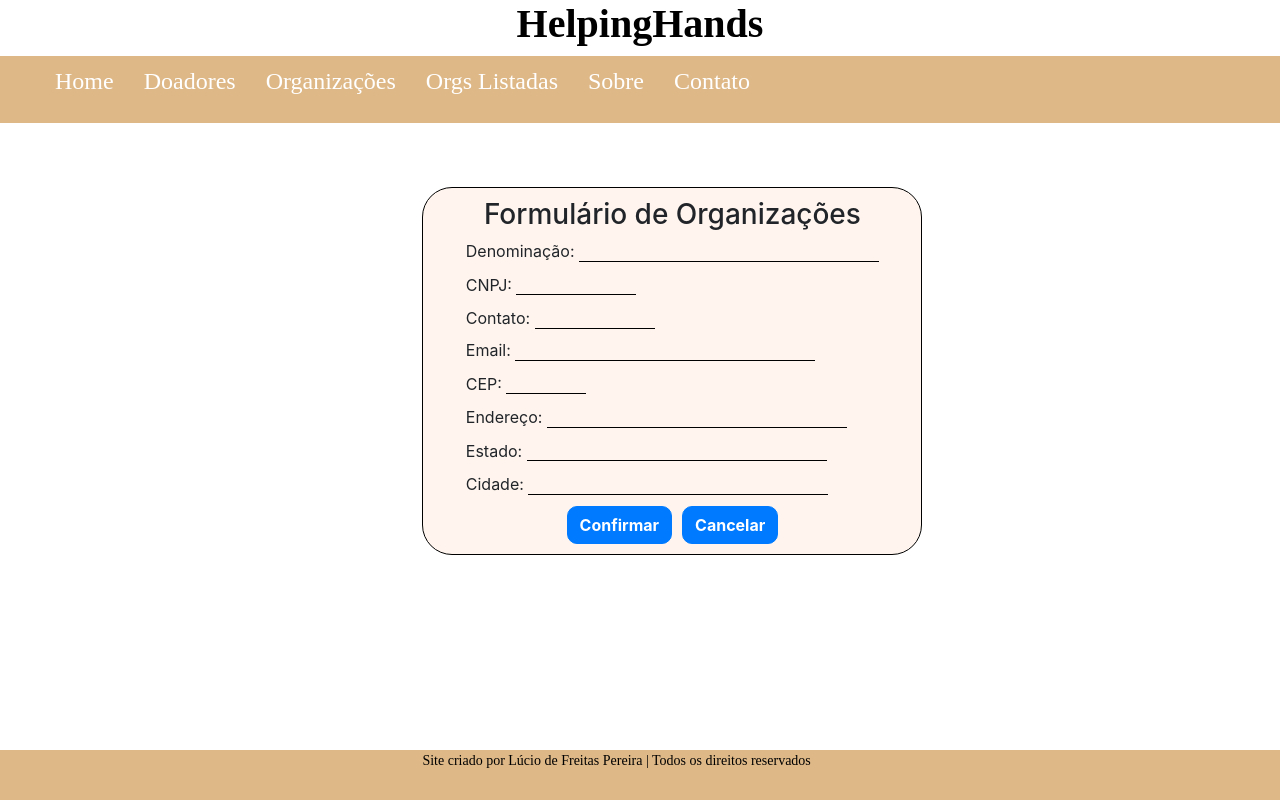
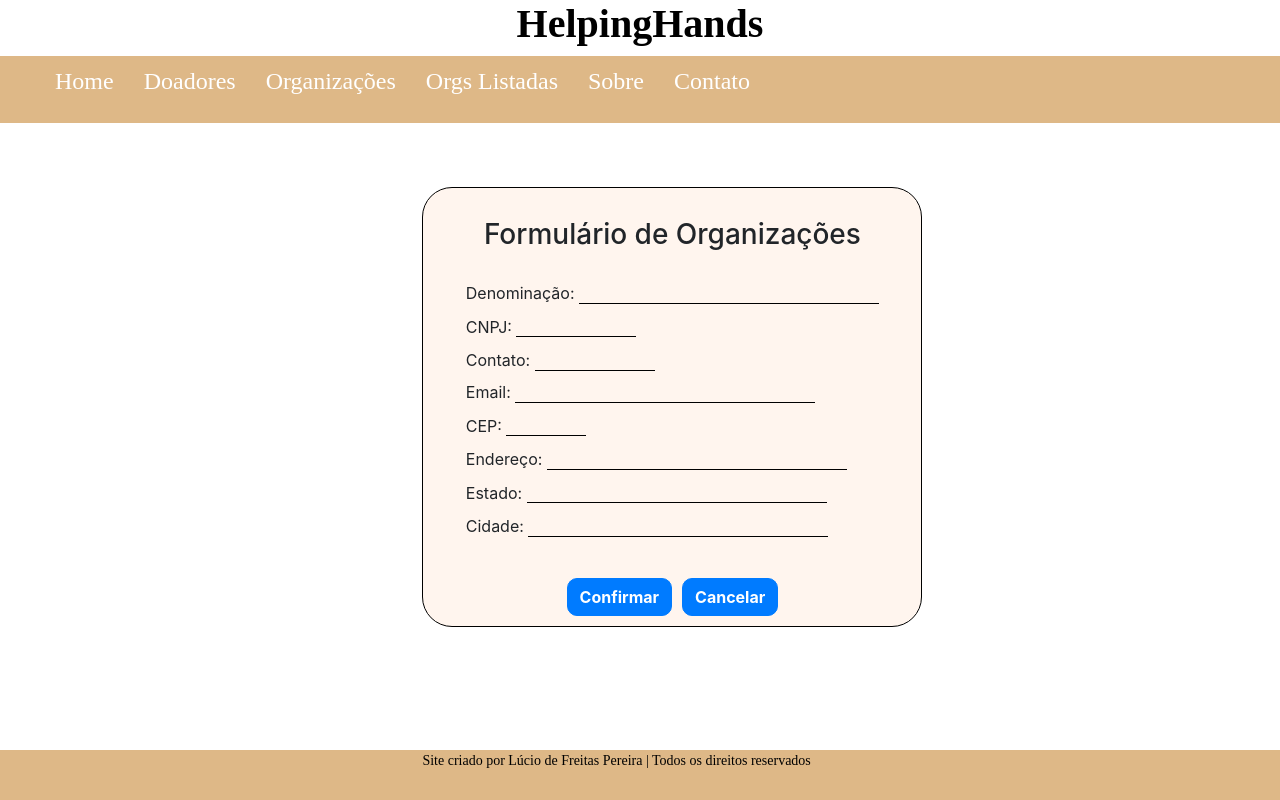
Before and after one commit to luciofreitas/Helping-Hands, a React (Create React App) app: page /orgs in a window 1280 px wide. Built offline with nearby package versions, Linux system fonts and the light colour scheme; a web font is replaced by a local one.

Commit message:
nada demais

```diff
--- a/src/components/FormDonors/index.jsx
+++ b/src/components/FormDonors/index.jsx
@@ -102,14 +102,14 @@
         <label>Data de Nascimento: <InputAge type="date" value={nasc} onChange={handleNasc} /></label>
 
         <label>CEP: <InputCEP type="tel" minLength="8" maxLength="8" value={cep}  onChange={handleCep} pattern="[0-9]" required/></label>
-
-        <label>Endereço: <InputText type="text" value={end} onChange={handleEnd} pattern="[A-Za-z]" required/></label>
         <select id="estados">
           <option value ="">Selecione um estado</option>
         </select>
         <select id="cidades" disabled>
           <option value ="">Selecione uma cidade</option>
         </select>
+        <label>Endereço: <InputText type="text" value={end} onChange={handleEnd} pattern="[A-Za-z]" required/></label>
+
         <label>Estado: <InputText type="text" value={estado} onChange={handleEstado} pattern="[A-Za-z]" required/></label>
 
         <label>Cidade: <InputText type="text" value={cidade} onChange={handleCidade} pattern="[A-Za-z]" required/></label>
--- a/src/components/FormOrgs/styleCSS.css
+++ b/src/components/FormOrgs/styleCSS.css
@@ -1,6 +1,9 @@
-
-input[type=number] {
-   -moz-appearance: textfield;
-   appearance: textfield;
+input[type=number]::-webkit-inner-spin-button {
+   -webkit-appearance: none;
 
 }
+input[type=number] {
+  -moz-appearance: textfield;
+  appearance: textfield;
+
+}
--- a/src/components/FormOrgs/styled.js
+++ b/src/components/FormOrgs/styled.js
@@ -21,13 +21,14 @@
 `;
 
 export const FormButton = styled(Button)`
-  margin: 0 5px 10px;
+  margin: 30px 5px 10px;
   border-radius: 10px;
   font-weight: bold;
 `;
 
 export const Titulo = styled.h3`
-  margin-top: 10px;
+  margin-top: 30px;
+  margin-bottom: 30px;
 `;
 
 export const InputText = styled.input`
--- a/src/pages/OrgsList/index.js
+++ b/src/pages/OrgsList/index.js
@@ -5,7 +5,7 @@
 function OrgsList() {
   return (
     <main>
-      <Titulo>Pagina Organizações Listadas</Titulo>
+      <Titulo>Lista das Organizações</Titulo>
 
     </main>
   );
```
